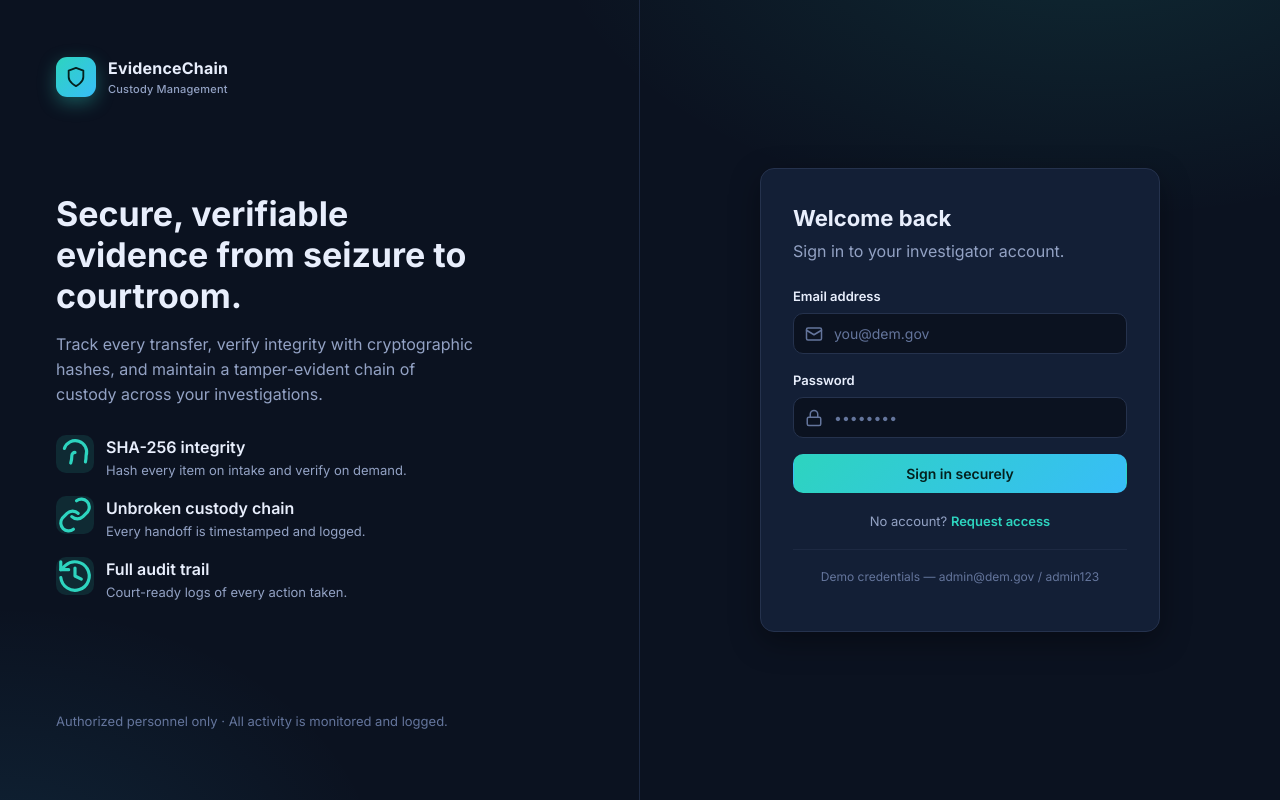
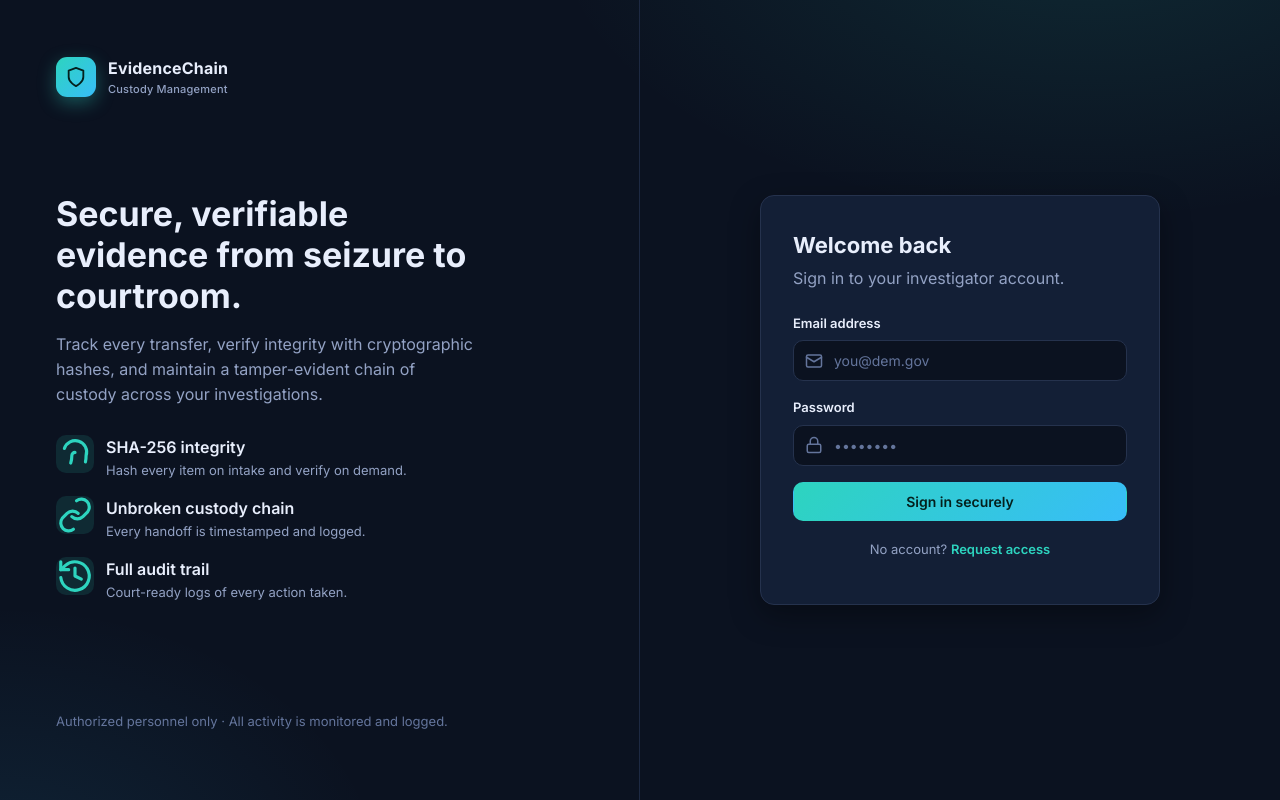
Before and after one commit to Rupesh-001/Digital-Evidence-Management-System, a Flask app: page /login in a window 1280 px wide. Run offline with Flask 3, Linux system fonts and the light colour scheme.

Commit message:
Remove demo credentials from login page

```diff
--- a/app/templates/auth/login.html
+++ b/app/templates/auth/login.html
@@ -51,9 +51,6 @@
         <button class="btn btn-primary btn-block" type="submit">Sign in securely</button>
       </form>
       <p class="text-sm muted center" style="margin-top:18px">No account? <a href="{{ url_for('auth.register') }}" style="color:var(--accent);font-weight:600">Request access</a></p>
-      <div class="hr"></div>
-      <p class="text-xs faint center">Demo credentials — admin@dem.gov / admin123</p>
-    </div>
   </section>
 </div>
 {% endblock %}
```
